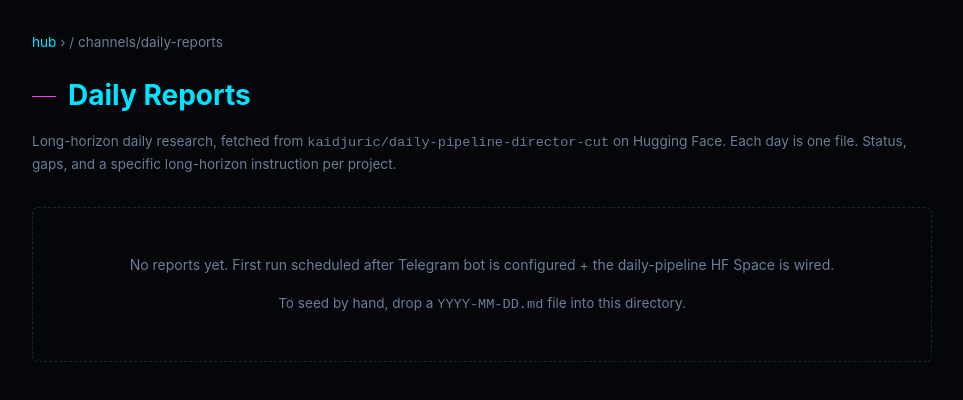
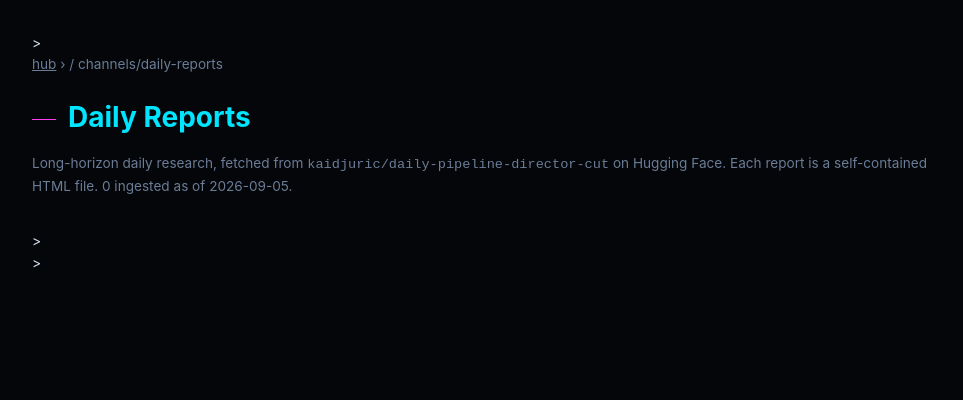
Before and after one commit to kajica2/kajica2.github.io, a website: page channels/daily-reports/index.html in a window 1280 px wide. Shown: the whole page, without its empty margins (158-1121 px from the left). Drawn offline with Linux system fonts and the light colour scheme.

Commit message:
chore(daily-reports): ingest 0 reports from HF daily-pipeline-director-cut

```diff
--- a/channels/daily-reports/index.html
+++ b/channels/daily-reports/index.html
@@ -5,22 +5,20 @@
   h1{color:#00e5ff;margin-bottom:.5rem;}
   h1::before{content:"";display:inline-block;width:24px;height:1px;background:#ff3df0;margin-right:12px;vertical-align:middle;}
   .meta{color:#6b7d96;font-size:.85rem;margin-bottom:2rem;}
-  .report{background:#0a0f17;border:1px solid #1a2533;border-radius:6px;padding:1rem;margin-bottom:1rem;}
-  .report h3{color:#d6e1f0;font-size:1rem;margin-bottom:.25rem;}
-  .report .date{color:#6b7d96;font-size:.8rem;font-family:ui-monospace,monospace;margin-bottom:.5rem;}
   .empty{padding:2rem;text-align:center;color:#6b7d96;border:1px dashed #1a2533;border-radius:6px;}
-  a{color:#00e5ff;text-decoration:none;}
-  a:hover{color:#ff3df0;}
   nav.breadcrumb{margin-bottom:1rem;font-size:.85rem;color:#6b7d96;}
+  nav.breadcrumb a{color:#6b7d96;}
+  nav.breadcrumb a:hover{color:#00e5ff;}
+  a{color:inherit;}
 </style>
-</head>
-<body>
+</head><body>
+>
 <nav class="breadcrumb"><a href="../../">hub</a> › / channels/daily-reports</nav>
 <h1>Daily Reports</h1>
-<p class="meta">Long-horizon daily research, fetched from <code>kaidjuric/daily-pipeline-director-cut</code> on Hugging Face. Each day is one file. Status, gaps, and a specific long-horizon instruction per project.</p>
+<p class="meta">Long-horizon daily research, fetched from <code>kaidjuric/daily-pipeline-director-cut</code> on Hugging Face. Each report is a self-contained HTML file. 0 ingested as of 2026-09-05.</p>
+>
+<div>
 
-<div class="empty">
-  <p>No reports yet. First run scheduled after Telegram bot is configured + the daily-pipeline HF Space is wired.</p>
-  <p style="margin-top:1rem;font-size:.85rem;">To seed by hand, drop a <code>YYYY-MM-DD.md</code> file into this directory.</p>
 </div>
+>
 </body></html>
```
